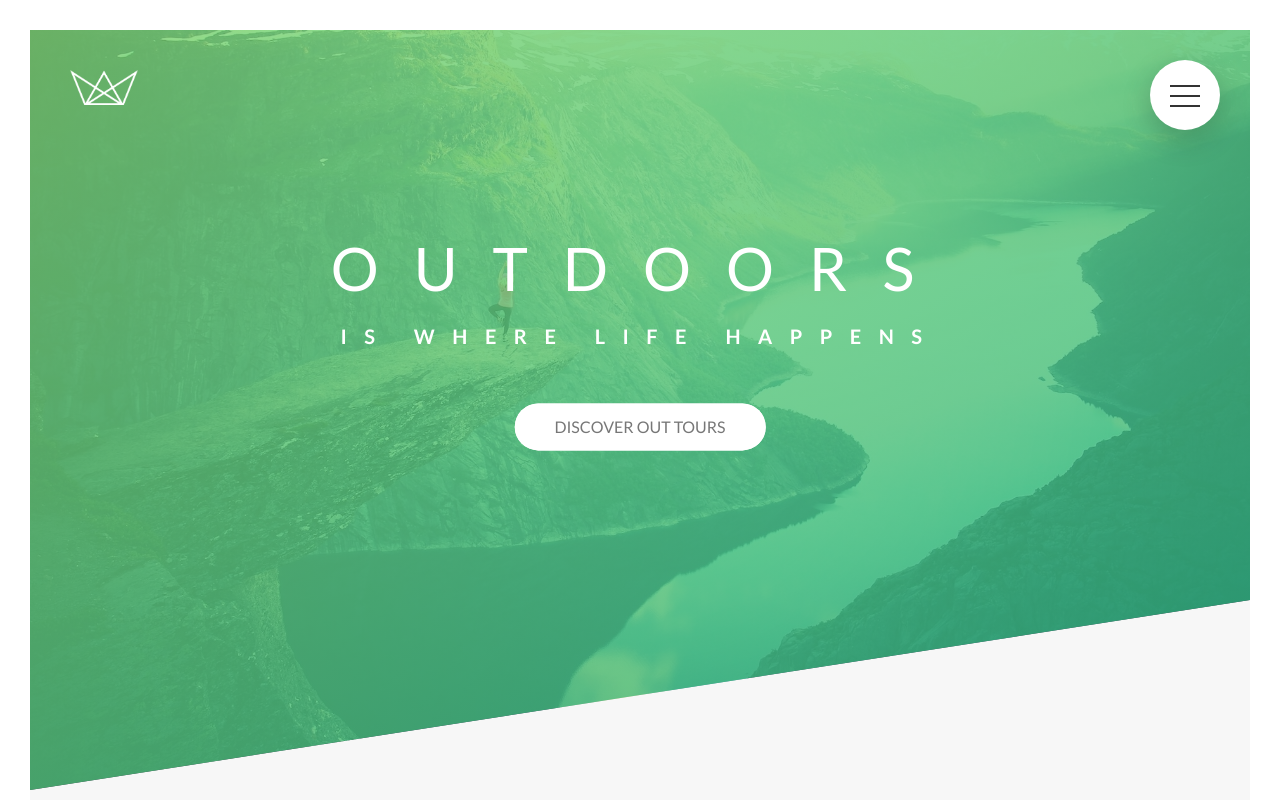
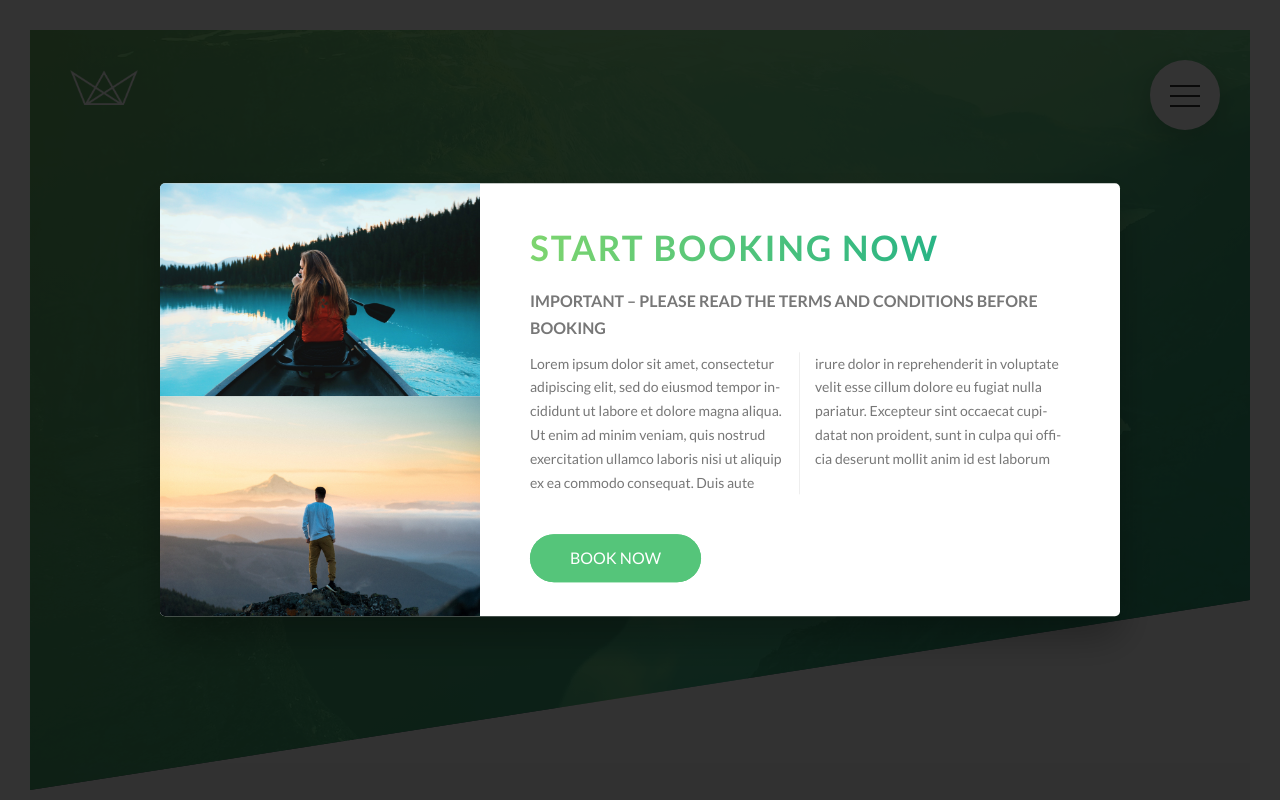
Before and after one commit to Chalecoslovaco/Natours, a website: page index.html in a window 1280 px wide. Shown: the top 800 px of the page. Drawn offline with Linux system fonts and the light colour scheme.

Commit message:
Add pure css popup style

```diff
--- a/index.html
+++ b/index.html
@@ -333,6 +333,23 @@
                 </div>
             </div>
         </footer>
+
+        <div class="popup">
+            <div class="popup__content">
+                <div class="popup__left">
+                    <img src="img/nat-8.jpg" class="popup__img" alt="Tour photo">
+                    <img src="img/nat-9.jpg" class="popup__img" alt="Tour photo">
+                </div>
+                <div class="popup__right">
+                    <h2 class="heading-secondary u-margin-bottom-small">Start booking now</h2>
+                    <h3 class="heading-tertiary u-margin-bottom-small">Important &ndash; Please read the terms and conditions before booking</h3>
+                    <p class="popup__text">
+                        Lorem ipsum dolor sit amet, consectetur adipiscing elit, sed do eiusmod tempor incididunt ut labore et dolore magna aliqua. Ut enim ad minim veniam, quis nostrud exercitation ullamco laboris nisi ut aliquip ex ea commodo consequat. Duis aute irure dolor in reprehenderit in voluptate velit esse cillum dolore eu fugiat nulla pariatur. Excepteur sint occaecat cupidatat non proident, sunt in culpa qui officia deserunt mollit anim id est laborum
+                    </p>
+                    <a href="#" class="btn btn--green">Book Now</a>
+                </div>
+            </div>
+        </div>
     </body>
 
     <!--<section class="grid-test">
--- a/sass/abstracts/_mixins.scss
+++ b/sass/abstracts/_mixins.scss
@@ -5,3 +5,11 @@
         clear: both;
     }
 }
+
+@mixin absoluteCenter {
+    position: absolute;
+    top: 50%;
+    left: 50%;
+
+    transform: translate(-50%, -50%);
+}
--- a/sass/components/_card.scss
+++ b/sass/components/_card.scss
@@ -118,10 +118,7 @@
     }
 
     &__cta {
-        position: absolute;
-        top: 50%;
-        left: 50%;
-        transform: translate(-50%, -50%);
+        @include absoluteCenter;
         width: 90%;
         text-align: center;
     }
--- a/sass/components/_form.scss
+++ b/sass/components/_form.scss
@@ -69,15 +69,12 @@
         top: -.5rem;
 
         &::after {
+            @include absoluteCenter;
             content: "";
             display: block;
             height: 1.2rem;
             width: 1.2rem;
             border-radius: 50%;
-            position: absolute;
-            top: 50%;
-            left: 50%;
-            transform: translate(-50%, -50%);
             background-color: $color-primary;
             opacity: 0;
             transition: opacity .3s;
--- /dev/null
+++ b/sass/components/_popup.scss
@@ -0,0 +1,54 @@
+.popup {
+    height: 100vh;
+    width: 100%;
+    position: fixed;
+    top: 0;
+    left: 0;
+    background-color: rgba($color-black, .8);
+    z-index: 9999;
+
+    &__content {
+        @include absoluteCenter;
+        width: 75%;
+        background-color: $color-white;
+        box-shadow: 0 2rem 4rem rgba($color-black, .3);
+        border-radius: 5px;
+        display: table;
+        overflow: hidden;
+    }
+
+    &__left {
+        width: 33.3333333%;
+        display: table-cell;
+    }
+
+    &__right {
+        width: 66.66666667%;
+        display: table-cell;
+        vertical-align: middle;
+        padding: 3rem 5rem;
+    }
+
+    &__img {
+        display: block;
+        width: 100%;
+    }
+
+    &__text {
+        font-size: 1.4rem;
+        margin-bottom: 4rem;
+
+        -moz-column-count: 2;
+        -moz-column-gap: 3rem;
+        -moz-column-rule: 1px solid $color-grey-light-2;
+
+        column-count: 2;
+        column-gap: 3rem;
+        column-rule: 1px solid $color-grey-light-2;
+
+        -moz-hyphens: auto;
+        -ms-hyphens: auto;
+        -webkit-hyphens: auto;
+        hyphens: auto;
+    }
+}
--- a/sass/layout/_navigation.scss
+++ b/sass/layout/_navigation.scss
@@ -43,10 +43,7 @@
     }
 
     &__list {
-        position: absolute;
-        top: 50%;
-        left: 50%;
-        transform: translate(-50%, -50%);
+        @include absoluteCenter;
 
         list-style: none;
         text-align: center;
--- a/sass/main.scss
+++ b/sass/main.scss
@@ -14,6 +14,7 @@
 @import "components/feature-box";
 @import "components/form";
 @import "components/story";
+@import "components/popup";
 
 @import "layout/header";
 @import "layout/grid";
```
Also changed, not shown: css/style.css.
